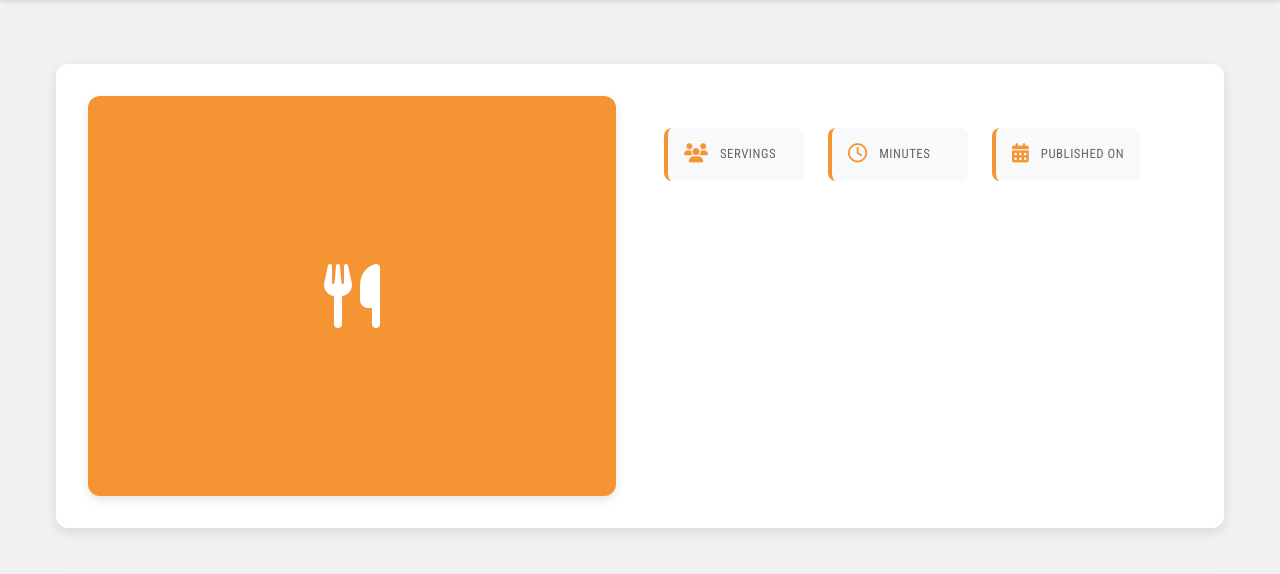
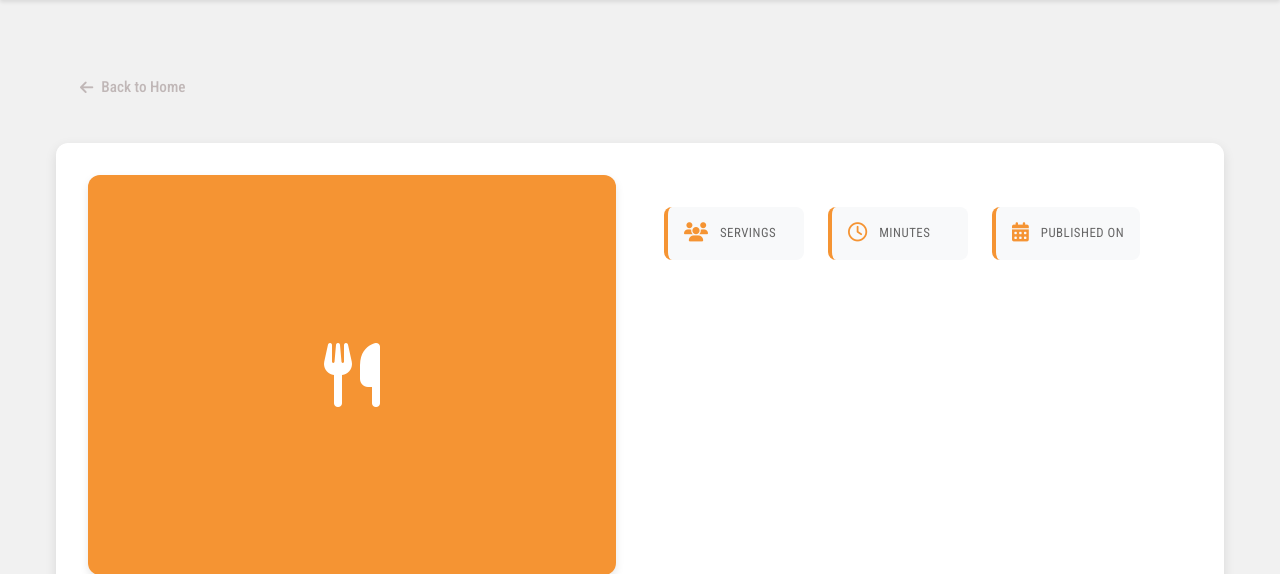
Before and after one commit to gabriel-pagani/udwmj-project, a Django app: template app/templates/app/recipe.html in a window 1280 px wide. Shown: the part 100-674 px from the top of the page. Run offline with Django 5.2, Linux system fonts and the light colour scheme; the template is opened without the code that fills it, so the values that code supplies are empty.

Commit message:
Adicionei um botão para retornar para a home dentro da página da receita

```diff
--- a/app/static/app/css/recipe.css
+++ b/app/static/app/css/recipe.css
@@ -268,6 +268,27 @@
     transform: translateY(-1px);
 }
 
+.recipe-back-navigation {
+    margin-bottom: 2rem;
+}
+
+.recipe-back-navigation .return-link {
+    display: inline-flex;
+    align-items: center;
+    gap: 0.5rem;
+    color: var(--gray-primary);
+    font-size: 0.95rem;
+    font-weight: 500;
+    padding: 0.75rem 1.5rem;
+    border-radius: 8px;
+    transition: all 0.3s ease;
+}
+
+.recipe-back-navigation .return-link:hover {
+    color: var(--orange-primary);
+    background-color: #fef7f0;
+}
+
 @media (max-width: 768px) {
     .recipe-header-detail {
         grid-template-columns: 1fr;
--- a/app/templates/app/recipe.html
+++ b/app/templates/app/recipe.html
@@ -9,6 +9,13 @@
 
 {% block body %}
     <div class="recipe-detail-container">
+        <div class="recipe-back-navigation">
+            <a href="{% url 'app:home' %}" class="return-link">
+                <i class="fa-solid fa-arrow-left"></i>
+                <span>Back to Home</span>
+            </a>
+        </div>
+
         <div class="recipe-header-detail">
             <div class="recipe-image-detail">
                 {% if recipe.cover %}
```
